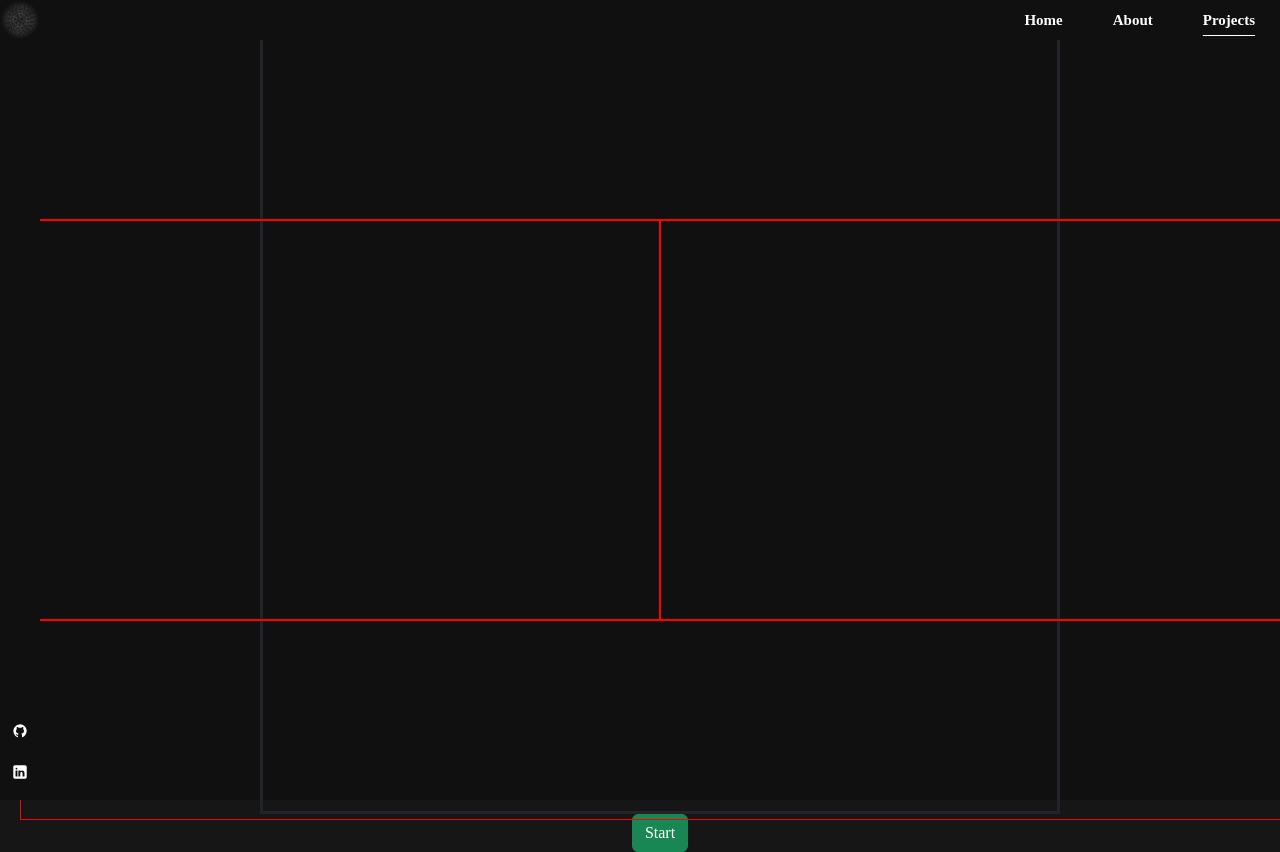
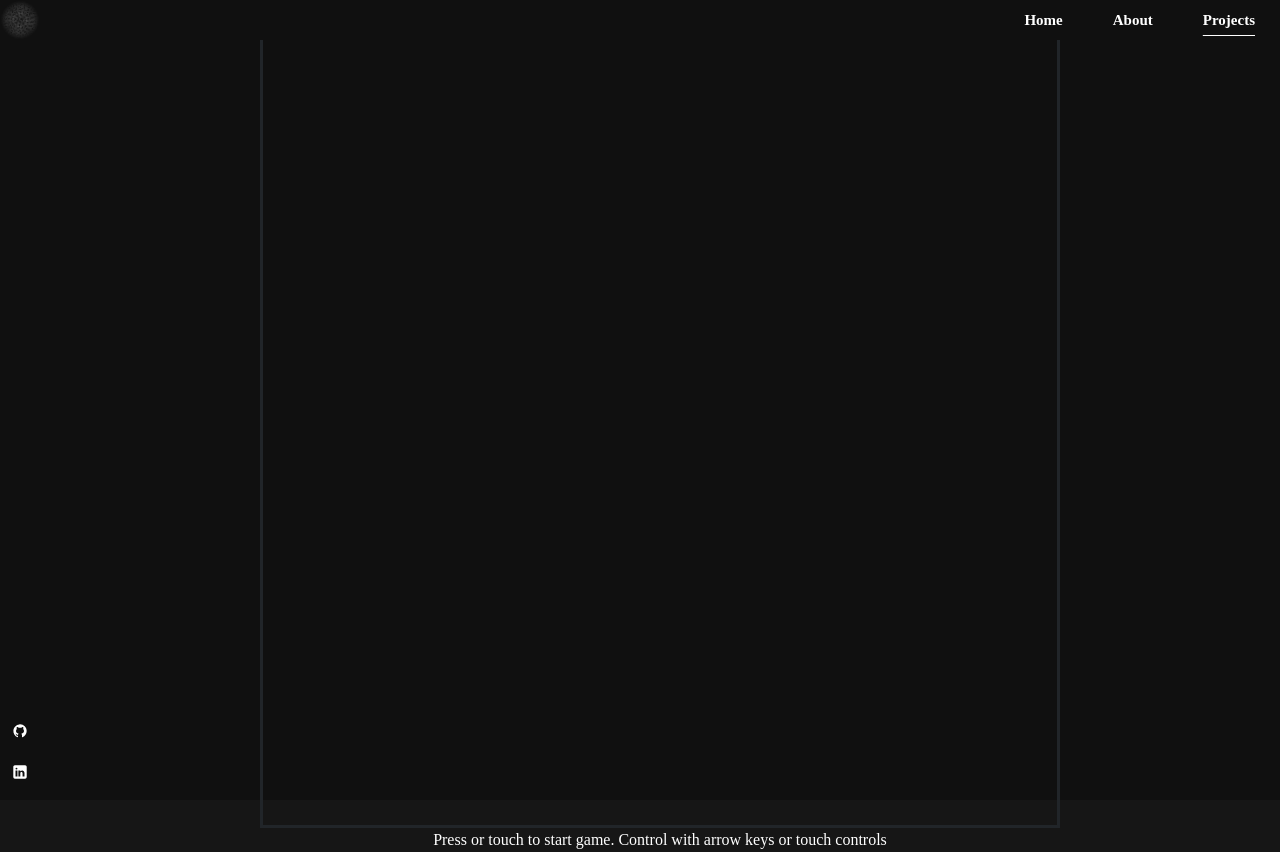
Before and after one commit to smoluu/smolander.dev, a React (Create React App) app in the folder app/: page /Projects/Snake in a window 1280 px wide. Built offline with nearby package versions, Linux system fonts and the light colour scheme.

Commit message:
project page snake preview

```diff
--- a/app/src/components/Projects.jsx
+++ b/app/src/components/Projects.jsx
@@ -1,9 +1,10 @@
-import Transition from "./Transition"
+import Transition from "./Transition";
 import { useState } from "react";
 import { Link, Outlet } from "react-router-dom";
-import { Carousel, Card, Button } from 'react-bootstrap';
-import "../css/projects.css"
-import SpaceInvadersPreview from "../images/spaceinvaders/preview_spaceinvaders.png";
+import { Carousel, Card, Button } from "react-bootstrap";
+import "../css/projects.css";
+import spaceInvadersPreview from "../images/spaceinvaders/preview_spaceinvaders.png";
+import snakePreview from "../images/snake/preview_snake.png";
 
 const Projects = () => {
   const [index, setIndex] = useState(0);
@@ -13,11 +14,9 @@ const Projects = () => {
   };
   return (
     <Transition>
-
       <div className="container-fluid">
         {/* projects row */}
         <div className="row mx-4 gy-4">
-
           <h1 style={{ color: "whitesmoke" }}>Projects</h1>
 
           <Card className="col-sm-3" data-bs-theme="dark">
@@ -25,8 +24,8 @@ const Projects = () => {
             <Card.Body>
               <Card.Title>Card Title</Card.Title>
               <Card.Text>
-                  Some quick example text to build on the card title and make up the
-                  bulk of the card's content.
+                Some quick example text to build on the card title and make up the bulk of the
+                card's content.
               </Card.Text>
               <Button variant="secondary">Select</Button>
             </Card.Body>
@@ -37,8 +36,8 @@ const Projects = () => {
             <Card.Body>
               <Card.Title>Card Title</Card.Title>
               <Card.Text>
-                  Some quick example text to build on the card title and make up the
-                  bulk of the card's content.
+                Some quick example text to build on the card title and make up the bulk of the
+                card's content.
               </Card.Text>
               <Button variant="secondary">Select</Button>
             </Card.Body>
@@ -49,8 +48,8 @@ const Projects = () => {
             <Card.Body>
               <Card.Title>Card Title</Card.Title>
               <Card.Text>
-                  Some quick example text to build on the card title and make up the
-                  bulk of the card's content.
+                Some quick example text to build on the card title and make up the bulk of the
+                card's content.
               </Card.Text>
               <Button variant="secondary">Select</Button>
             </Card.Body>
@@ -61,35 +60,30 @@ const Projects = () => {
             <Card.Body>
               <Card.Title>Card Title</Card.Title>
               <Card.Text>
-                  Some quick example text to build on the card title and make up the
-                  bulk of the card's content.
+                Some quick example text to build on the card title and make up the bulk of the
+                card's content.
               </Card.Text>
               <Button variant="secondary">Select</Button>
             </Card.Body>
           </Card>
-
-        </div>{/* /projects row */}
-
-
+        </div>
+        {/* /projects row */}
         {/* games row */}
         <div className="row p-4">
           <h1 style={{ color: "whitesmoke" }}>Games</h1>
-
-          <Carousel
-            indicators={false}
-            slide
-            data-bs-theme="dark"
-          >
+          <Carousel indicators={false} slide data-bs-theme="dark">
             {/* Slide 1 */}
             <Carousel.Item>
               <Card className="custom-card">
-                <Card.Img variant="top" src={SpaceInvadersPreview} />
+                <Card.Img variant="top" src={spaceInvadersPreview} />
                 <Card.Body>
                   <Card.Title>Space Invaders</Card.Title>
                   <Card.Text>
-                    Space Invaders is a classic arcade game where players control a spaceship, defending Earth against descending waves of alien invaders by shooting them down while avoiding their retaliatory fire.
+                    Space Invaders is a classic arcade game where players control a spaceship,
+                    defending Earth against descending waves of alien invaders by shooting them down
+                    while avoiding their retaliatory fire.
                   </Card.Text>
-                  <Link to="/Projects/SpaceInvaders" className="btn btn-secondary m-1" >
+                  <Link to="/Projects/SpaceInvaders" className="btn btn-secondary m-1">
                     Demo
                   </Link>
                   <Link to="" className="btn btn-secondary m-1">
@@ -102,13 +96,15 @@ const Projects = () => {
             {/* Slide 2 */}
             <Carousel.Item>
               <Card className="custom-card">
-                <Card.Img variant="top" src="https://via.placeholder.com/800x400" />
+                <Card.Img variant="top" src={snakePreview} />
                 <Card.Body>
-                  <Card.Title>Placeholder</Card.Title>
+                  <Card.Title>Snake</Card.Title>
                   <Card.Text>
-                    Lorem ipsum dolor sit amet consectetur, adipisicing elit. Sint quidem, dolorum voluptatum beatae sequi repudiandae ipsa nam, est adipisci, ea expedita impedit exercitationem pariatur corporis atque facere ex mollitia ipsam.
+                    Snake is a timeless arcade game where players guide a growing snake to eat
+                    food, avoiding collisions with its own body and boundaries. The objective is to
+                    score points by skillfully navigating the snake through the grid.
                   </Card.Text>
-                  <Link to="" className="btn btn-secondary m-1">
+                  <Link to="/Projects/Snake" className="btn btn-secondary m-1">
                     Demo
                   </Link>
                   <Link to="" className="btn btn-secondary m-1">
@@ -117,16 +113,14 @@ const Projects = () => {
                 </Card.Body>
               </Card>
             </Carousel.Item>
-
-          </Carousel> {/* /caroucel */}
-
-
-        </div> {/* /games row */}
-
+          </Carousel>{" "}
+          {/* /caroucel */}
+        </div>{" "}
+        {/* /games row */}
         <Outlet />
       </div>
-    </Transition >
-  )
-}
+    </Transition>
+  );
+};
 
-export default Projects
+export default Projects;
--- a/app/src/components/projects/Snake.js
+++ b/app/src/components/projects/Snake.js
@@ -4,10 +4,9 @@ import "../../css/snake.css";
 const Snake = () => {
   useEffect(() => {
     const gameArea = document.getElementById("gameArea");
-    const startButton = document.getElementById("startButton");
-    const snakeIndex = document.getElementById("snakeIndex");
     const snakeScore = document.getElementById("snakeScore");
     const touchControlArea = document.getElementById("touchControlArea")
+    const info = document.getElementById("info")
 
     const width = 20;
 
@@ -37,18 +36,15 @@ const Snake = () => {
 
     function startGame() {
       touchControlArea.removeEventListener("click", startGame);
-
       touchControlArea.removeEventListener("touchstart", startGame)
       touchControlArea.addEventListener("touchstart",handleTouch)
-
       interval = setInterval(move, intervalTime * speed);
       snake.forEach((index) => grid[index].classList.add("snake"));
+      info.innerHTML = "&nbsp;";
       spawnApple();
     }
 
     function move() {
-      console.log(interval)
-      snakeIndex.innerHTML = snake[0] + snakeDirection;
 
       //lose condition
 
@@ -88,6 +84,7 @@ const Snake = () => {
       grid[tail].classList.remove("snake");
     }
 
+
     function spawnApple() {
       appleIndex = Math.floor(Math.random() * grid.length);
       while (grid[appleIndex].classList.contains("apple")) {
@@ -96,6 +93,7 @@ const Snake = () => {
       grid[appleIndex].classList.add("apple");
     }
 
+
     function playAudio(audio) {
       if (audio.paused) {
         audio.play();
@@ -103,6 +101,7 @@ const Snake = () => {
         audio.currentTime = 0;
       }
     }
+
 
     function handleMouseClick(e) {
       if (e.keyCode === 39) {
@@ -124,7 +123,6 @@ const Snake = () => {
 
     function handleTouch(e){
       e.preventDefault();
-      console.log(e.target.id)
       switch(e.target.id){
         case "top" : snakeDirection = - width; break;
         case "left" : snakeDirection = -1; break;
@@ -142,20 +140,16 @@ const Snake = () => {
 
   return (
     <div className="container-fluid d-flex">
-      <h1 id="snakeScore">Score 0</h1>
-      <div className="gameArea" id="gameArea">
-      </div>
         <div className="touchControlArea" id="touchControlArea">
           <div className="top" id="top"></div>
           <div className="left"id="left"></div>
           <div className="right"id="right"></div>
           <div className="bottom"id="bottom"></div>
         </div>
-      <button className="btn btn-success" id="startButton">
-        Start
-      </button>
-      <p id="snakedebug"></p>
-      <p id="snakeIndex"></p>
+      <h1 id="snakeScore">Score 0</h1>
+      <div className="gameArea" id="gameArea">
+      </div>
+      <p id="info">Press or touch to start game. Control with arrow keys or touch controls</p>
     </div>
   );
 };
--- a/app/src/css/snake.css
+++ b/app/src/css/snake.css
@@ -3,9 +3,8 @@
   justify-content: center;
   align-items: center;
 }
-.gameArea::before {
+.gameArea div {
   content: "";
-  display: block;
   padding-top: 100%; /* This sets the aspect ratio (1:1) for height based on width */
 }
 .gameArea {
@@ -28,28 +27,27 @@
   flex-direction: row;
   flex-wrap: wrap;
   position: absolute;
-  width: 100%;
-  height: 100%;
-  z-index: 99;
+  width: 90%;
+  height: 90%;
+  z-index: 99999;
   box-sizing: border-box;
+  margin-right: 5px;
 }
 .top{
   height: 25%;
   width: 100%;
-  border: 1px solid red;
 }
 .left{
+  z-index: 99;
   width: 50%;
   height: 50%;
-  border: 1px solid red;
 }
 .right{
   width: 50%;
   height: 50%;
-  border: 1px solid red;
 }
 .bottom{
   height: 25%;
   width: 100%;
-  border: 1px solid red;
 }
+p{color: white;}
```
Also changed, not shown: app/src/images/snake/preview_snake.png (added). Lines whose indentation alone changed are shown as unchanged.
